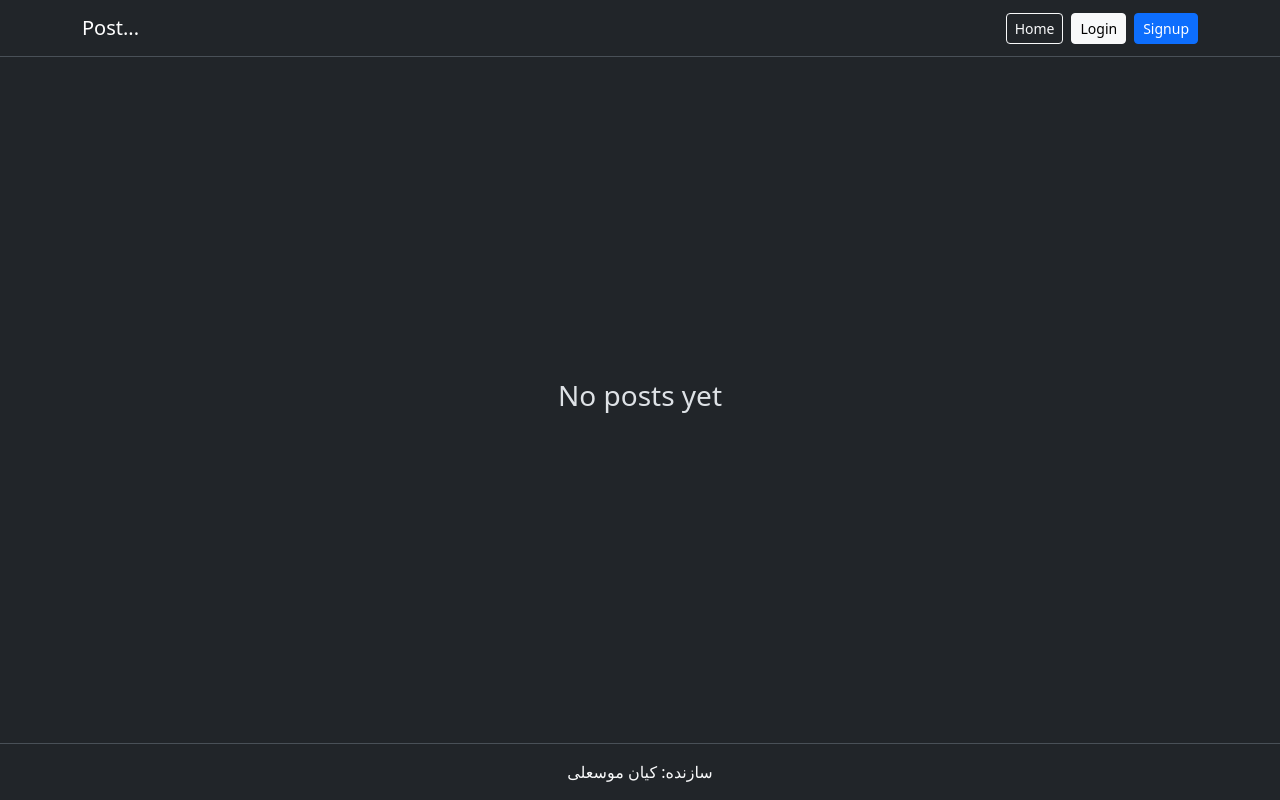
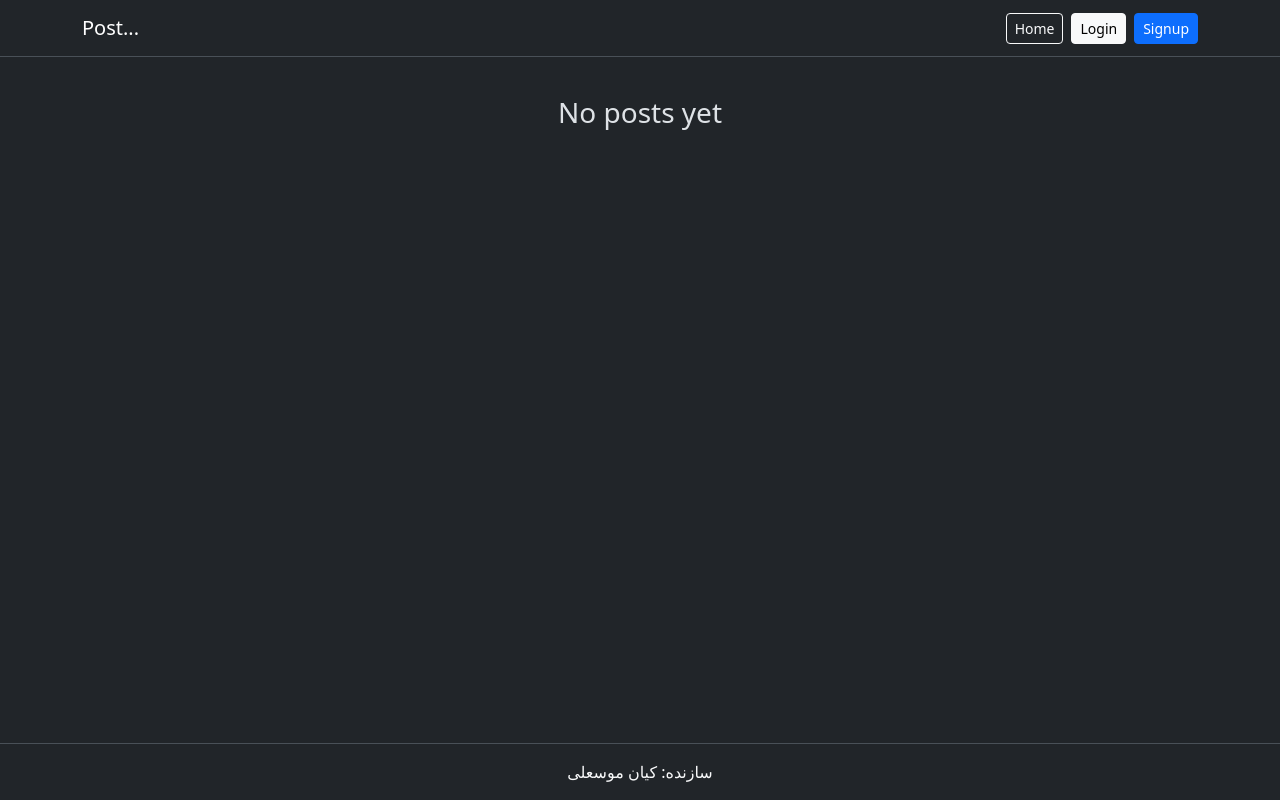
Before and after one commit to Kian-1394/Post..., a Django app: page / in a window 1280 px wide. Run offline with Django 5.2, Linux system fonts and the light colour scheme; data that the repository does not hold is empty; some libraries are stand-ins or nearby versions.

Commit message:
fixed min-height

```diff
--- a/templates/base.html
+++ b/templates/base.html
@@ -17,7 +17,7 @@
     <script src="{% static 'js/bootstrap.bundle.min.js' %}"></script>
 </head>
 
-<body class="d-flex flex-column min-vh-100">
+<body class="d-flex flex-column vh-50 vh-lg-100">
 
     <!-- Navbar -->
     <nav class="navbar navbar-expand-lg border-bottom bg-dark navbar-dark fixed-top">
@@ -127,7 +127,7 @@
     <!-- Main -->
     <main class="container flex-grow-1 d-flex justify-content-center align-items-center">
 
-	<div class="text-center">
+	<div class="text-center my-5 py-5">
 		{% block main %}
 
         {% endblock main %}
```
